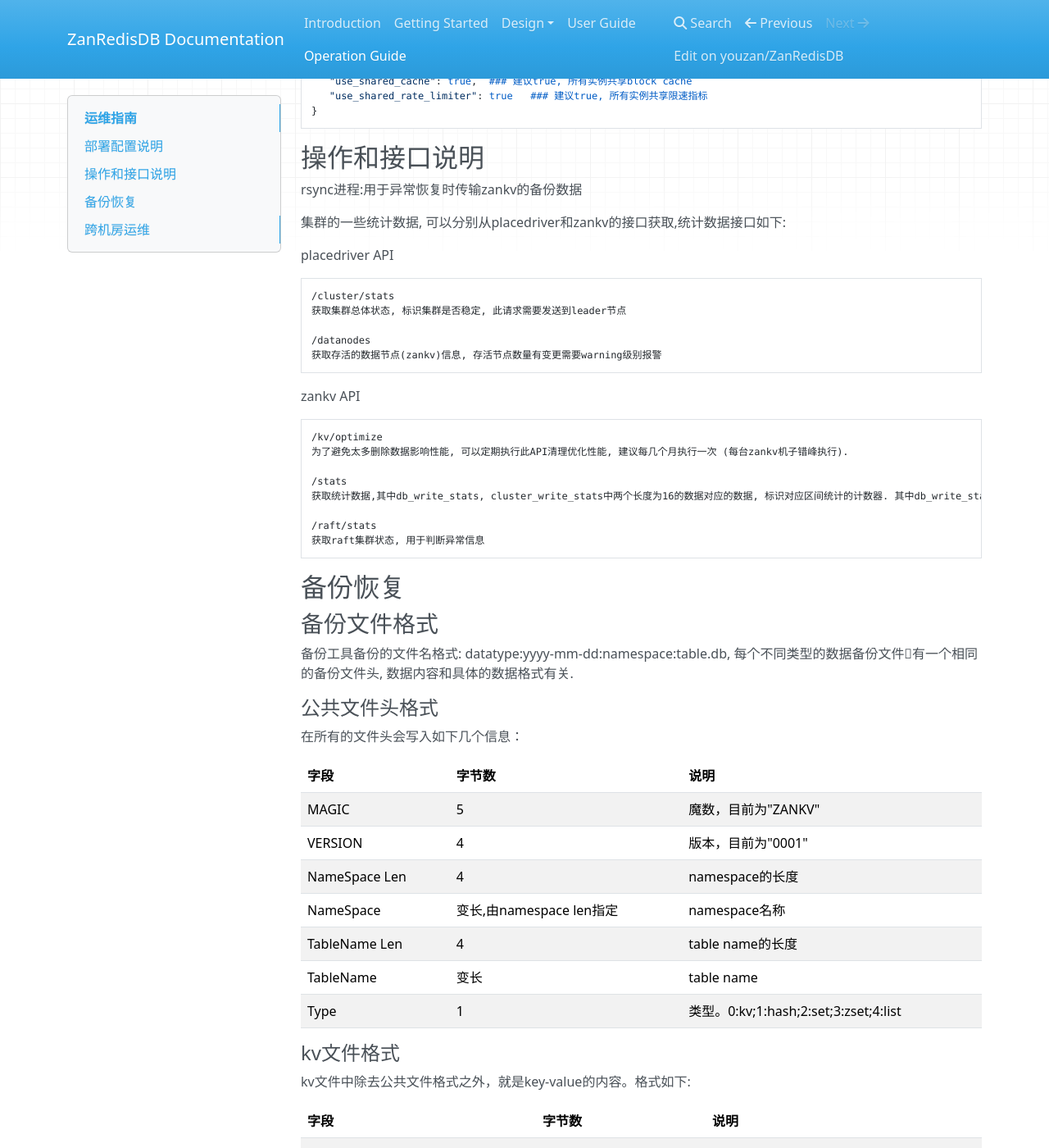
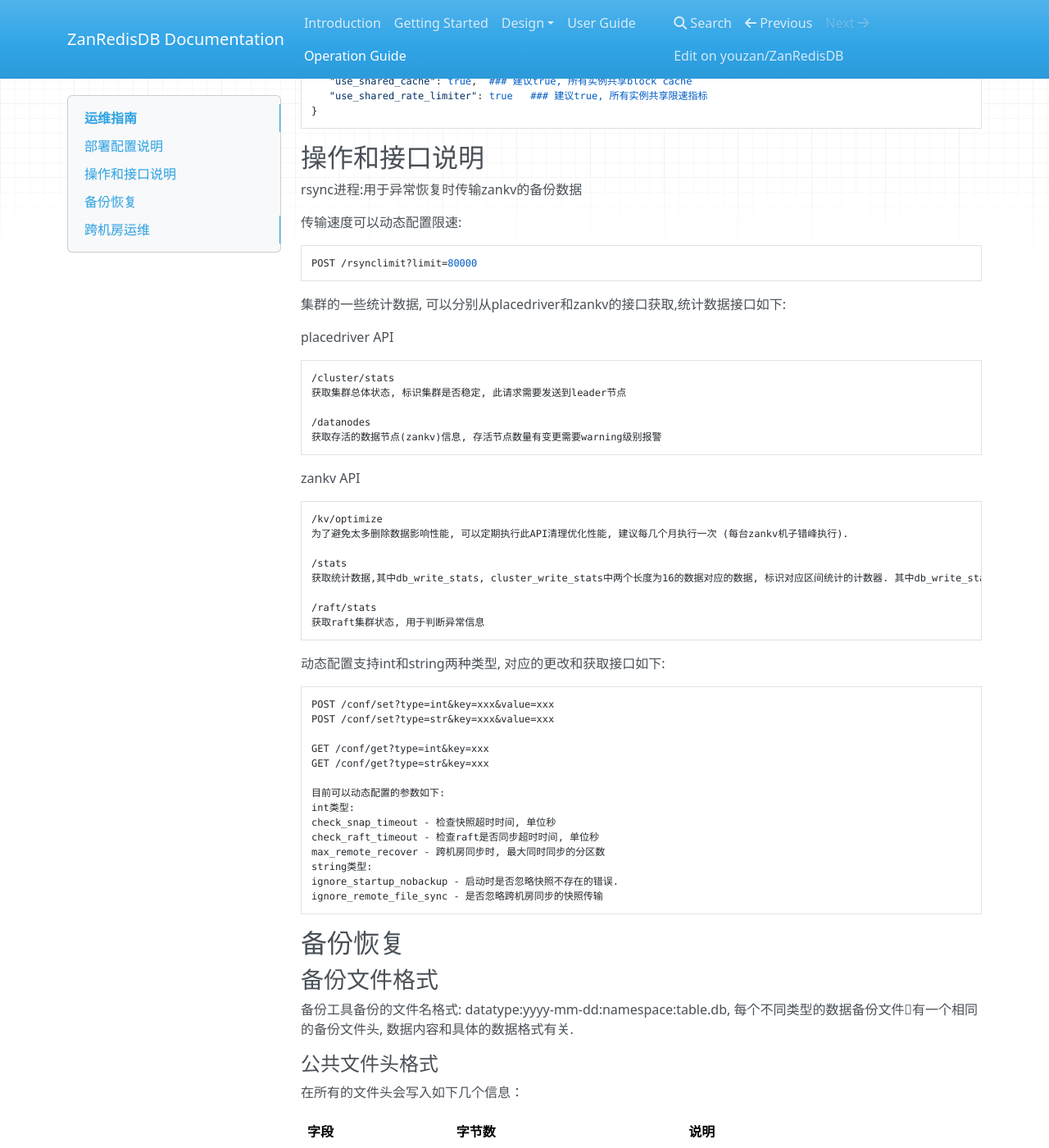
Before and after one commit to absolute8511/ZanRedisDB, an MkDocs documentation site: the page built from doc/operation-guide.md, in a window 1280 px wide and 1400 px high, scrolled down 1389 px. Shown: the whole window at 82% size. Built offline with MkDocs 1.6.1, drawn with Linux system fonts in a browser that asks for light colours; nearby versions of some CDN libraries; old or Windows-style settings are respelled for this version of MkDocs.

Commit message:
update doc for dynamic config

````diff
--- a/doc/operation-guide.md
+++ b/doc/operation-guide.md
@@ -74,6 +74,12 @@ namespace创建参数建议3副本, 分区数可以预估集群最大规模, 一
 
 rsync进程:用于异常恢复时传输zankv的备份数据
 
+传输速度可以动态配置限速:
+
+```json
+POST /rsynclimit?limit=80000
+```
+
 集群的一些统计数据, 可以分别从placedriver和zankv的接口获取,统计数据接口如下:
 
 placedriver API
@@ -97,6 +103,25 @@ zankv API
 
 /raft/stats
 获取raft集群状态, 用于判断异常信息
+```
+
+动态配置支持int和string两种类型, 对应的更改和获取接口如下:
+
+```json
+POST /conf/set?type=int&key=xxx&value=xxx
+POST /conf/set?type=str&key=xxx&value=xxx
+
+GET /conf/get?type=int&key=xxx
+GET /conf/get?type=str&key=xxx
+
+目前可以动态配置的参数如下:
+int类型:
+check_snap_timeout - 检查快照超时时间, 单位秒
+check_raft_timeout - 检查raft是否同步超时时间, 单位秒
+max_remote_recover - 跨机房同步时, 最大同时同步的分区数
+string类型:
+ignore_startup_nobackup - 启动时是否忽略快照不存在的错误.
+ignore_remote_file_sync - 是否忽略跨机房同步的快照传输
 ```
 
 ## 备份恢复
````
